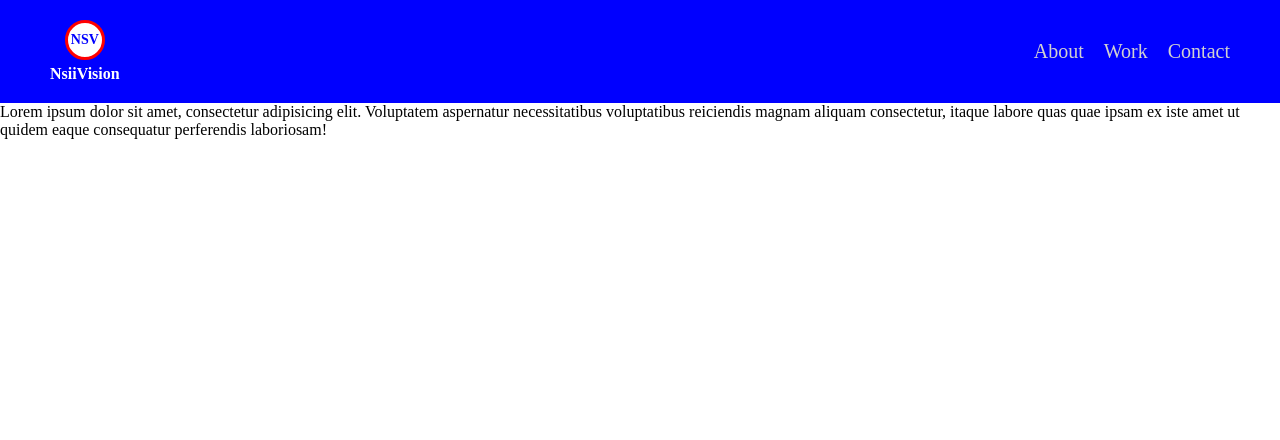
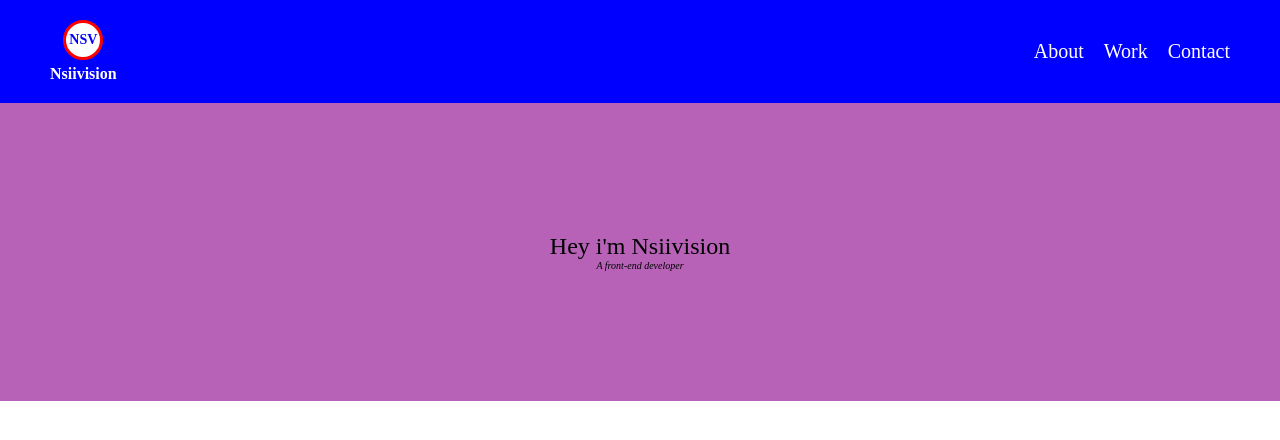
Before and after one commit to Nsiivision/html-element, a plain HTML site: page index.html in a window 1280 px wide. Drawn offline with Linux system fonts and the light colour scheme.

Commit message:
modified index.html added settings.json

```diff
--- a/index.html
+++ b/index.html
@@ -16,7 +16,7 @@
             --my-padding: 40px;
             --my-margin: 20px;
             --my-font-size: 14px;
-            /* --my-flex-direction: column; */
+
         }
 
         @media screen and (min-width:700px) {
@@ -44,6 +44,7 @@
         .logo {
             display: grid;
             place-items: center;
+
         }
 
         .logo {
@@ -68,7 +69,7 @@
         }
 
         .navigation-link {
-            color: rgb(209, 209, 209);
+            color: white;
             text-decoration: none;
             margin-left: var(--my-margin);
             font-size: var(--my-font-size);
@@ -78,6 +79,19 @@
         .navigation-link:hover {
             color: #fff;
         }
+
+        .section-container {
+            background-color: rgba(139, 0, 139, 0.616);
+            padding: 130px;
+            font-style: normal;
+            font-size: x-large;
+            text-align: center;
+        }
+
+        .div-wrapper {
+            font-style: italic;
+            font-size: x-small;
+        }
     </style>
 </head>
 
@@ -86,7 +100,7 @@
         <header class="navigation-container">
             <div class="logo-wrapper">
                 <div class="logo">NSV</div>
-                <h1 class="tagname">NsiiVision</h1>
+                <h1 class="tagname">Nsiivision</h1>
             </div>
 
             <div class="navigation-link-wrapper">
@@ -97,16 +111,12 @@
         </header>
     </nav>
     <main>
-        <section class="setion-container">
+        <section class="section-container">
             <div class="paragraph-wrapper">
-                <p></p>
-                <p></p>
+                <p>Hey i'm Nsiivision</p>
             </div>
             <div class="div-wrapper">
-                <article class="desc">Lorem ipsum dolor sit amet, consectetur adipisicing elit. Voluptatem aspernatur
-                    necessitatibus voluptatibus reiciendis magnam aliquam consectetur, itaque labore quas quae ipsam ex
-                    iste amet ut quidem eaque consequatur perferendis laboriosam!</article>
-                <div></div>
+                <article class="desc">A front-end developer</article>
                 <div></div>
             </div>
         </section>
```
